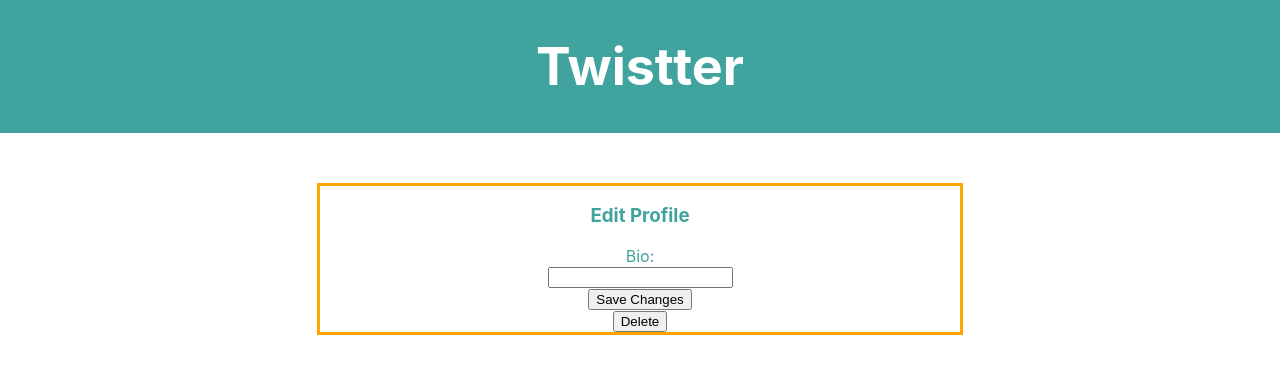
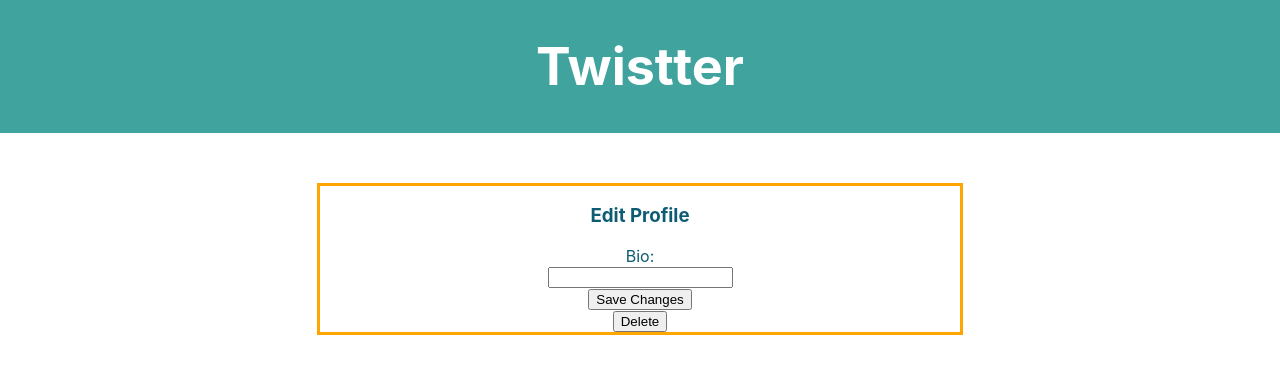
Before and after one commit to aniamb/twistter-307, a React (Create React App) app in the folder twistter/: page /editprofile in a window 1280 px wide. Shown: the top 374 px of the page. Built offline with nearby package versions, Linux system fonts and the light colour scheme.

Commit message:
Add full accessibility to edit profile

```diff
--- a/twistter/src/EditProfile.css
+++ b/twistter/src/EditProfile.css
@@ -1,7 +1,7 @@
 .EditProfile{
     max-width: 100%;
     height: 100%;
-    color: rgb(64, 163, 158);
+    color: rgb(13, 92, 115);
 }
 .EditingBox{
     margin: 0 auto;
--- a/twistter/src/EditProfile.js
+++ b/twistter/src/EditProfile.js
@@ -55,9 +55,11 @@ class EditProfile extends Component{
                 <h3> Edit Profile </h3>
                 <form onSubmit = {this.handleSubmit.bind(this)}>
                     {/*Make a text area instead of a text box*/}
-                    Bio: <br/>
-                    <input type="text" name="bio" value={this.state.bio}
-                    onChange={this.handleChange.bind(this)}/><br></br>
+                    <label for="bio">Bio:
+                        <br></br>
+                        <input type="text" name="bio" value={this.state.bio}
+                            onChange={this.handleChange.bind(this)}/><br></br>
+                    </label>
                     <input type="submit" value="Save Changes"/>
                     <br></br>
                     <input type="button" value="Delete" onClick={this.handleDelete.bind(this)}/>
```
